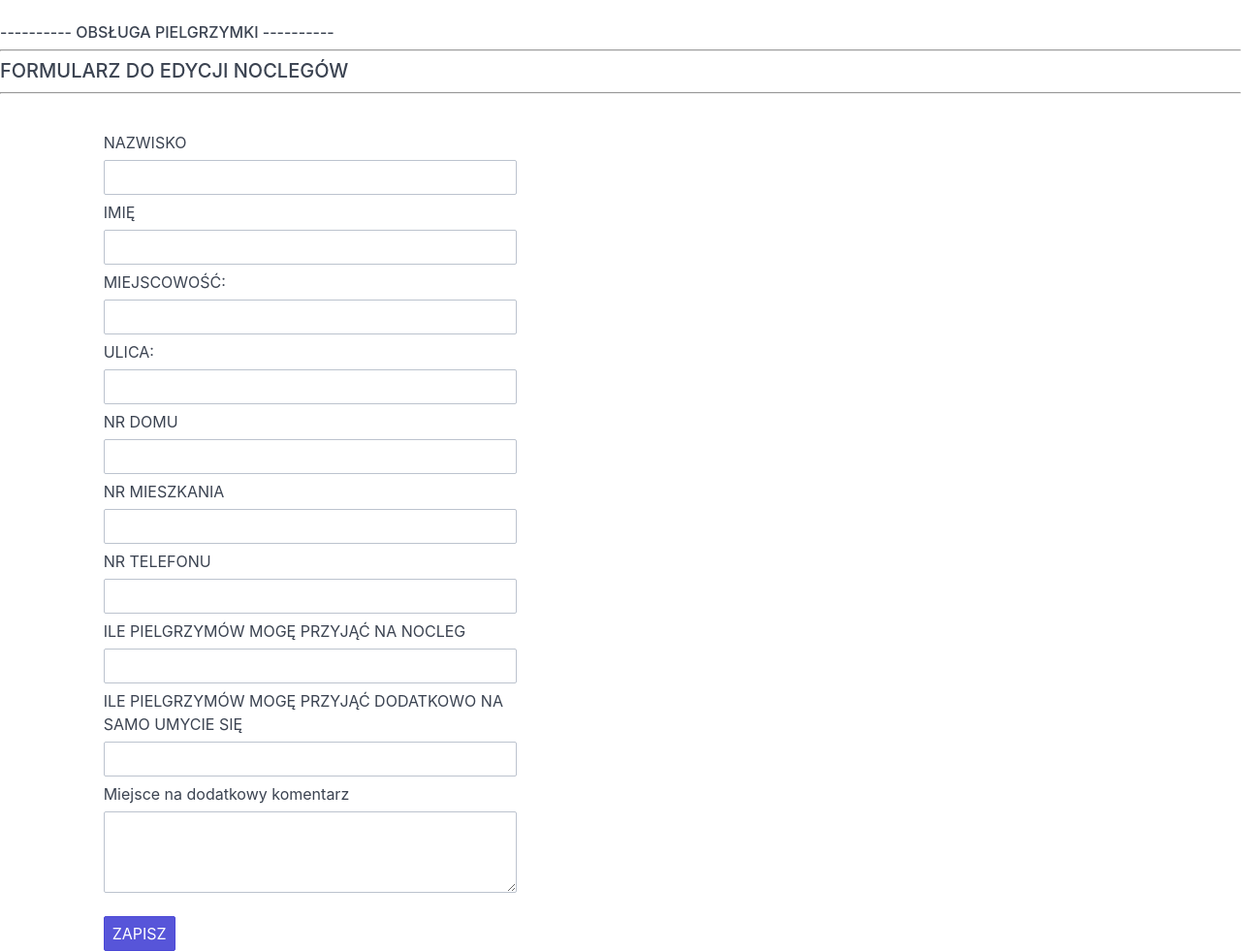
After one commit to BaoZajac/pilgrim_sleep_over, a Flask app: template templates/edycja-noclegu.html in a window 1280 px wide. The commit adds this page. Shown: the whole page at 97% size. Run offline with Flask 2, Linux system fonts and the light colour scheme; the template is opened without the code that fills it, so the values that code supplies are empty.

Commit message:
dodanie strony z edycją noclegu, zmiana grafiki strony z edycją pielgrzyma, aktualizacja danych - pielgrzymi.json

```diff
--- a/app.py
+++ b/app.py
@@ -105,3 +105,12 @@ def edycja_pielgrzyma():
     lista_funkcji.remove(funkcja)
     return render_template("edycja-pielgrzyma.html", pielgrzym=data_pielgrzym, pielgrzym_id=pielgrzym_id,
                            lista_funkcji=lista_funkcji, lista_grupek=lista_grupek)
+
+
+@app.route('/edytuj-nocleg/', methods=['GET', 'POST'])
+def edycja_noclegu():
+    if request.method == "POST":        # TODO: zrobić zapisywanie edytowanych danych
+        return redirect('/noclegi/')
+    nocleg_id = request.args["nocleg-id"]
+    data_nocleg = read_file("noclegi.json")[nocleg_id]
+    return render_template("edycja-noclegu.html", nocleg=data_nocleg, nocleg_id=nocleg_id)
--- a/pielgrzymi.json
+++ b/pielgrzymi.json
@@ -1 +1 @@
-{"1": ["Kowalski", "Jan", "2", "-", "24-05-2022", "m\u0119\u017cczyzna"], "2": ["Fus", "Anna", "funkcyjni", "chor\u0105\u017cy", "02-08-2022", "kobieta"], "3": ["Adamska", "Jolanta", "funkcyjni", "pilot", "26-05-2022", "kobieta"], "4": ["Adamska", "Olga", "2", "-", "25-05-2022", "kobieta"], "5": ["Wi\u015bniewski", "Jan", "6", "-", "26-05-2022", "m\u0119\u017cczyzna"], "6": ["Wi\u015bniewski", "Piotr", "funkcyjni", "kwatermistrz_dzis", "02-08-2022", "m\u0119\u017cczyzna"], "7": ["Nowak", "Anna", "funkcyjni", "szef", "02-08-2022", "kobieta"], "8": ["Kawa", "Pawe\u0142", "funkcyjni", "szef", "02-08-2022", "m\u0119\u017cczyzna"], "9": ["Nowak", "Micha\u0142", "4", "-", "30-05-2022", "m\u0119\u017cczyzna"], "10": ["Nowak", "Olga", "4", "-", "30-05-2022", "kobieta"], "11": ["W\u00f3jcik", "Anna", "4", "-", "30-05-2022", "kobieta"], "12": ["Zieli\u0144ska", "Maria", "4", "-", "30-05-2022", "kobieta"], "13": ["Dudek", "Olga", "4", "-", "30-05-2022", "kobieta"], "14": ["Kowalski", "Piotr", "4", "-", "30-05-2022", "m\u0119\u017cczyzna"], "15": ["Adamski", "Adam", "funkcyjni", "porz\u0105dkowy", "30-05-2022", "m\u0119\u017cczyzna"], "16": ["Kowal", "Maria", "funkcyjni", "porz\u0105dkowy", "30-05-2022", "kobieta"]}
+{"1": ["Kowalski", "Jan", "2", "-", "24-05-2022", "m\u0119\u017cczyzna"], "2": ["Fus", "Anna", "funkcyjni", "chor\u0105\u017cy", "02-08-2022", "kobieta"], "3": ["Adamska", "Jolanta", "funkcyjni", "pilot", "26-05-2022", "kobieta"], "4": ["Adamska", "Olga", "2", "-", "25-05-2022", "kobieta"], "5": ["Wi\u015bniewski", "Jan", "6", "-", "26-05-2022", "m\u0119\u017cczyzna"], "6": ["Wi\u015bniewski", "Piotr", "funkcyjni", "kwatermistrz", "02-08-2022", "m\u0119\u017cczyzna"], "7": ["Nowak", "Anna", "funkcyjni", "szef", "02-08-2022", "kobieta"], "8": ["Kawa", "Pawe\u0142", "funkcyjni", "szef", "02-08-2022", "m\u0119\u017cczyzna"], "9": ["Nowak", "Micha\u0142", "4", "-", "30-05-2022", "m\u0119\u017cczyzna"], "10": ["Nowak", "Olga", "4", "-", "30-05-2022", "kobieta"], "11": ["W\u00f3jcik", "Anna", "4", "-", "30-05-2022", "kobieta"], "12": ["Zieli\u0144ska", "Maria", "4", "-", "30-05-2022", "kobieta"], "13": ["Dudek", "Olga", "4", "-", "30-05-2022", "kobieta"], "14": ["Kowalski", "Piotr", "4", "-", "30-05-2022", "m\u0119\u017cczyzna"], "15": ["Adamski", "Adam", "funkcyjni", "porz\u0105dkowy", "30-05-2022", "m\u0119\u017cczyzna"], "16": ["Kowal", "Maria", "funkcyjni", "porz\u0105dkowy", "30-05-2022", "kobieta"]}
--- /dev/null
+++ b/templates/edycja-noclegu.html
@@ -0,0 +1,52 @@
+<!DOCTYPE html>
+<html lang="en">
+<head>
+    <meta charset="UTF-8">
+    <title>obsługa - EDYCJA NOCLEGU</title>
+    <link rel="stylesheet" href="https://unpkg.com/spectre.css/dist/spectre.min.css">
+    <link rel="stylesheet" href="https://unpkg.com/spectre.css/dist/spectre-exp.min.css">
+    <link rel="stylesheet" href="https://unpkg.com/spectre.css/dist/spectre-icons.min.css">
+</head>
+<body>
+    <br />
+    <h6>----------    OBSŁUGA PIELGRZYMKI    ----------</h6>
+    <hr />
+    <h5>FORMULARZ DO EDYCJI NOCLEGÓW</h5>
+    <hr />
+    <br />
+    <div class="container">
+        <div class="columns">
+            <div class="col-1"></div>
+            <div class="col-4">
+                <div class="form-group">
+                    <form action="{{ url_for('edycja_noclegu') }}" method="post">
+                        <input type="hidden" value="{{ nocleg_id }}" name="id">
+                        <label class="form-label" for="last_name">NAZWISKO</label>
+                        <input class="form-input" id="last_name" type="text" name="last_name" value="{{ nocleg[0] }}"/>
+                        <label class="form-label" for="given_name">IMIĘ</label>
+                        <input class="form-input" id="given_name" type="text" name="given_name" value="{{ nocleg[1] }}"/>
+                        <label class="form-label" for="town">MIEJSCOWOŚĆ:</label>
+                        <input class="form-input" id="town" type="text" name="town" value="{{ nocleg[2] }}"/>
+                        <label class="form-label" for="street">ULICA:</label>
+                        <input class="form-input" id="street" type="text" name="street" value="{{ nocleg[3] }}"/>
+                        <label class="form-label" for="house">NR DOMU</label>
+                        <input class="form-input" id="house" type="text" name="house" value="{{ nocleg[4] }}"/>
+                        <label class="form-label" for="apartment">NR MIESZKANIA</label>
+                        <input class="form-input" id="apartment" type="text" name="apartment" value="{{ nocleg[5] }}"/>
+                        <label class="form-label" for="phone">NR TELEFONU</label>
+                        <input class="form-input" id="phone" type="number" name="phone" value="{{ nocleg[6] }}"/>
+                        <label class="form-label" for="sleep">ILE PIELGRZYMÓW MOGĘ PRZYJĄĆ NA NOCLEG</label>
+                        <input class="form-input" id="sleep" type="number" name="sleep" min="0" value="{{ nocleg[7] }}"/>
+                        <label class="form-label" for="shower">ILE PIELGRZYMÓW MOGĘ PRZYJĄĆ DODATKOWO NA SAMO UMYCIE SIĘ</label>
+                        <input class="form-input" id="shower" type="number" name="shower" min="0" value="{{ nocleg[8] }}"/>
+                        <label class="form-label" for="comment">Miejsce na dodatkowy komentarz</label>
+                        <textarea class="form-input" id="comment" name="comment" rows="3">{{ nocleg[9] }}</textarea>
+                        <br />
+                        <button class="btn btn-primary">ZAPISZ</button>
+                    </form>
+                </div>
+            </div>
+        </div>
+    </div>
+</body>
+</html>
--- a/templates/noclegi.html
+++ b/templates/noclegi.html
@@ -84,6 +84,12 @@
               <td>{{ single_address[1][7] }}</td>
               <td>{{ single_address[1][8] }}</td>
               <td>{{ single_address[1][9] }}</td>
+              <td>
+                  <form action="/edytuj-nocleg/" type="GET">
+                      <input type="hidden" value="{{ single_address[0] }}" name="nocleg-id">
+                    <button type="submit">edytuj</button>
+                  </form>
+              </td>
             </tr>
             {% endfor %}
 
```
Also changed, not shown: templates/edycja-pielgrzyma.html (+10 -2 lines).
